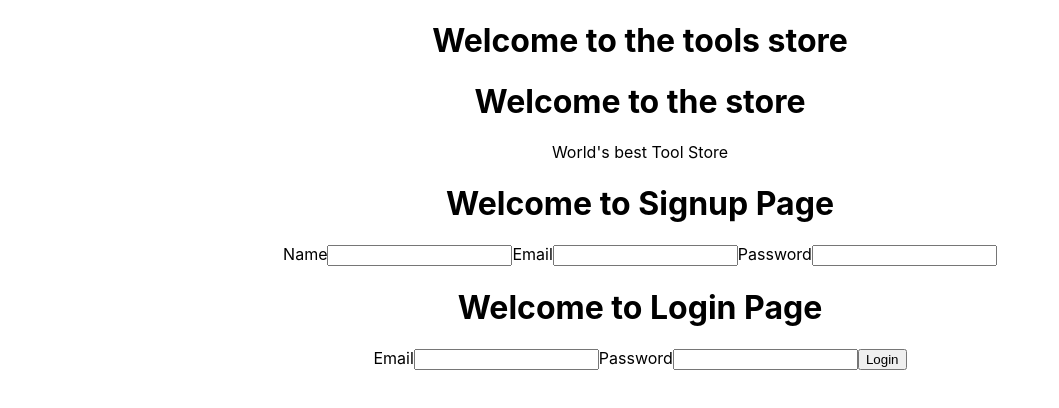
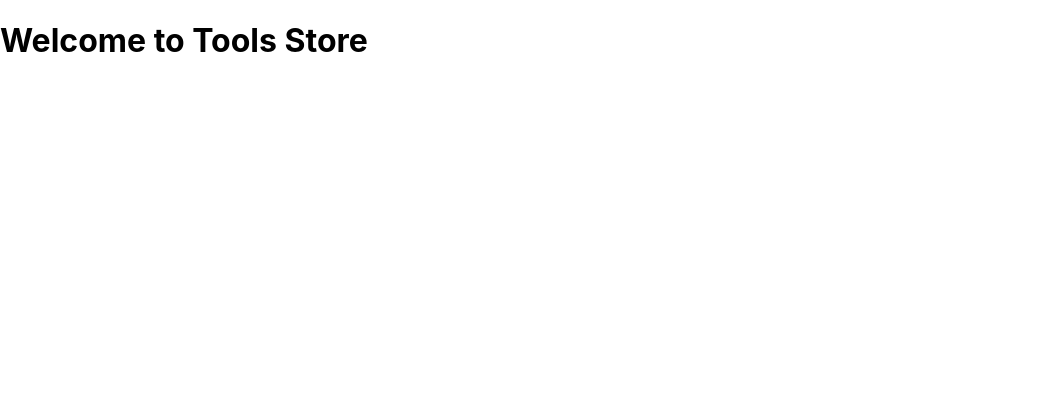
Before and after one commit to tnikhilchowdary/tools-store, a React (Create React App) app in the folder tools-store/: page / in a window 1280 px wide. Shown: the top 408 px of the page, without its empty margins (0-1059 px from the left). Built offline with nearby package versions, Linux system fonts and the light colour scheme.

Commit message:
loginpage2

```diff
--- a/tools-store/package.json
+++ b/tools-store/package.json
@@ -9,6 +9,7 @@
     "@testing-library/user-event": "^13.5.0",
     "react": "^19.1.0",
     "react-dom": "^19.1.0",
+    "react-router-dom": "^7.7.1",
     "react-scripts": "5.0.1",
     "web-vitals": "^2.1.4"
   },
--- a/tools-store/src/App.js
+++ b/tools-store/src/App.js
@@ -1,17 +1,18 @@
-import logo from './logo.svg';
+
 import './App.css';
+import { BrowserRouter as Router, Routes, Route } from 'react-router-dom';
 import Signup from './Pages/Signup';
 import Login from './Pages/Login';
 
 function App() {
   return (
-    <div className="App">
-      <h1>Welcome to the tools store</h1>
-      <h1>Welcome to the store</h1>
-      <p>World's best Tool Store</p>
-      <Signup />
-      <Login />
-    </div>
+    <Router>
+      <h1>Welcome to Tools Store</h1>
+      <Routes>
+      <Route path ="/Signup" element={<Signup/>} />
+      <Route path="/Login" element={<Login />} />
+      </Routes>
+    </Router>
   );
 }
 
```
Also changed, not shown: 1 other file (tests, documents, lock files or other folders).
